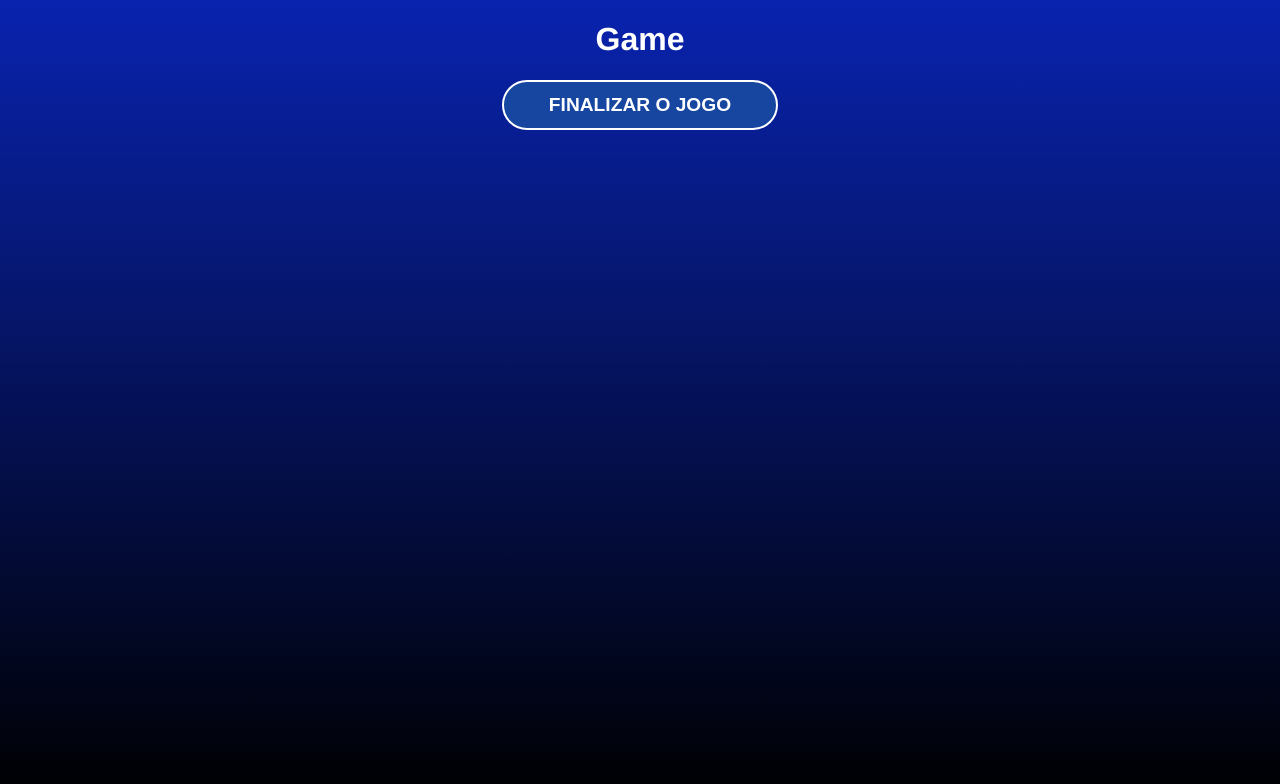
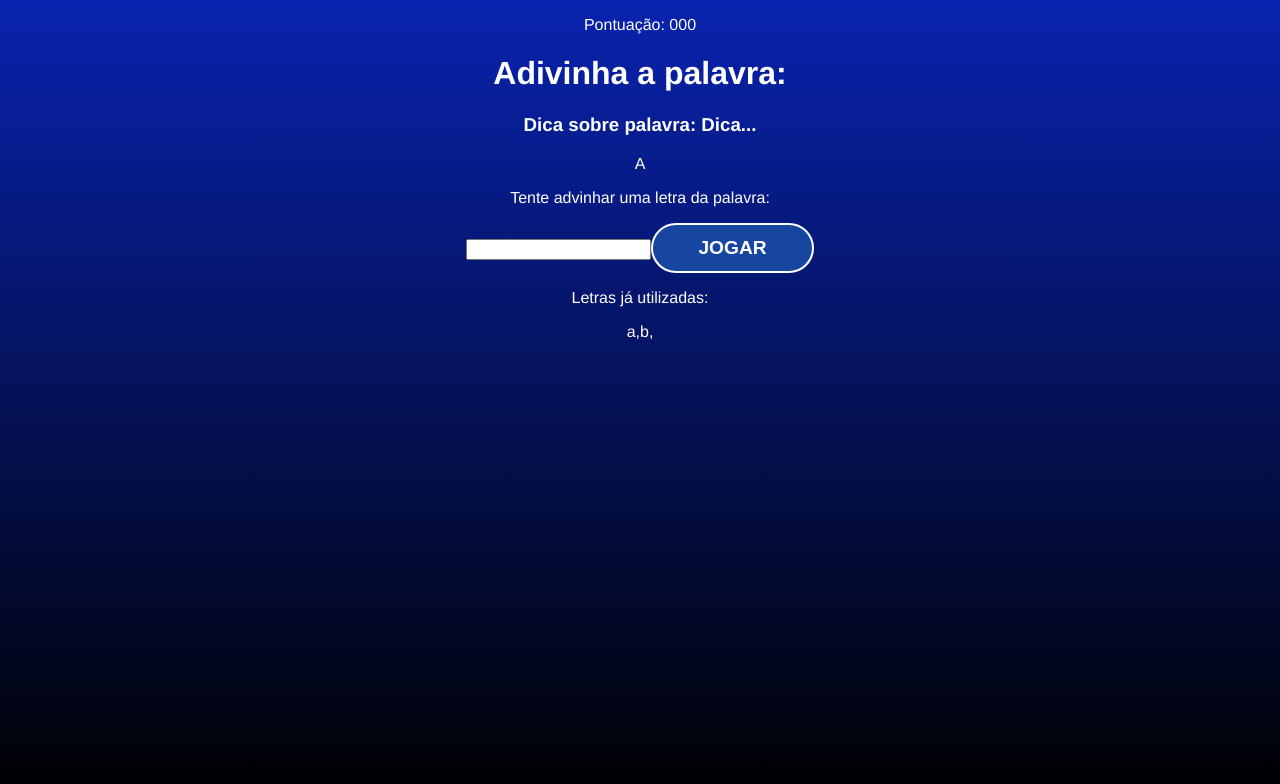
Before and after one commit to soutodev/secretWord, a React (Vite) app: page / in a window 1280 px wide. Both pictures are taken after a click on the button "COMEÇAR". Shown: the top 784 px of the page. Built offline with nearby package versions, Linux system fonts and the light colour scheme.

Commit message:
Tela Game JSX

```diff
--- a/src/components/Game.jsx
+++ b/src/components/Game.jsx
@@ -3,9 +3,30 @@ import './Game.css'
 
 const Game = ({verifyLetter}) => {
   return (
-    <div>
-      <h1>Game</h1>
-      <button onClick={verifyLetter}>Finalizar o jogo</button>
+    <div className='game'>
+      <p className='points'>
+        <span>Pontuação: 000</span>
+      </p>
+      <h1>Adivinha a palavra:</h1>
+      <h3 className='tip'>
+        Dica sobre palavra: <span>Dica...</span>
+      </h3>
+      <div className="wordContainer">
+        <span className='letter'>A</span>
+        <span className="blanckSquare"></span>
+      </div>
+      <div className="letterContainer">
+        <p>Tente advinhar uma letra da palavra:</p>
+        <form>
+          <input type="text" name="letter" maxLength="1" required/>
+          <button>Jogar</button>
+        </form>
+      </div>
+      <div className="wrongLetterContainer">
+        <p>Letras já utilizadas:</p>
+        <span>a,</span>
+        <span>b,</span>
+      </div>
     </div>
   )
 }
```
